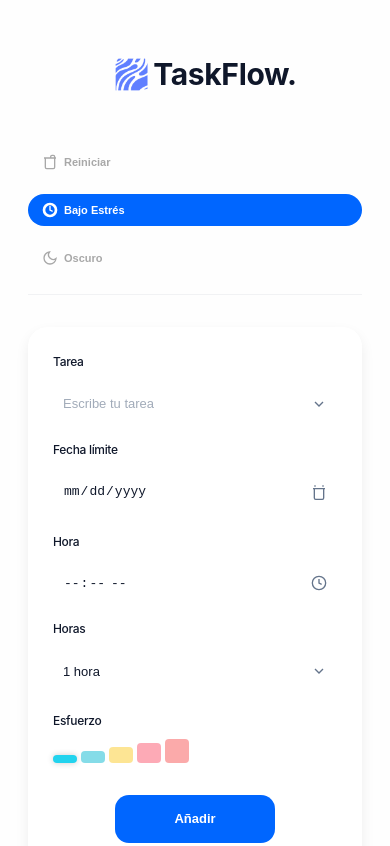
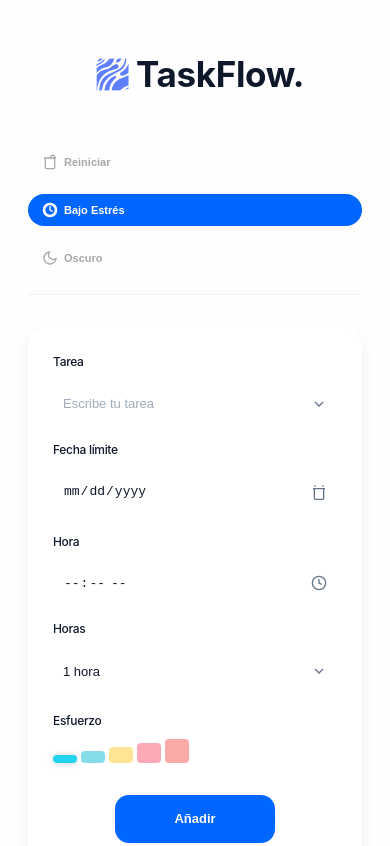
Before and after one commit to AaronVillasana/TaskFlow, a plain HTML site: page index.html in a window 390 px wide. Shown: the top 846 px of the page. Drawn offline with Linux system fonts and the light colour scheme.

Commit message:
Index V10

```diff
--- a/index.html
+++ b/index.html
@@ -853,8 +853,8 @@ input[type="time"] {
     @media (max-width: 480px) {
 
       h1 {
-    font-size: 30px !important;
-    margin:13px;
+        font-size: 35px !important;
+        margin-left: -25px;
   }
 
   .toolbar {
@@ -893,7 +893,7 @@ input[type="time"] {
       .logo-container {
     display: flex;
     align-items: center;
-    margin-left: 60px:
+    margin-left: -45px:
     gap: 4px;
 
 
@@ -903,12 +903,12 @@ input[type="time"] {
     width: 100px;
     height: 100px;
     margin: 0;
-    margin-right: -40px;
+    margin-left: -25px;
     margin-bottom: -6px;
   }
 
 
-    }
+        }
   </style>
 </head>
 <body>
```
